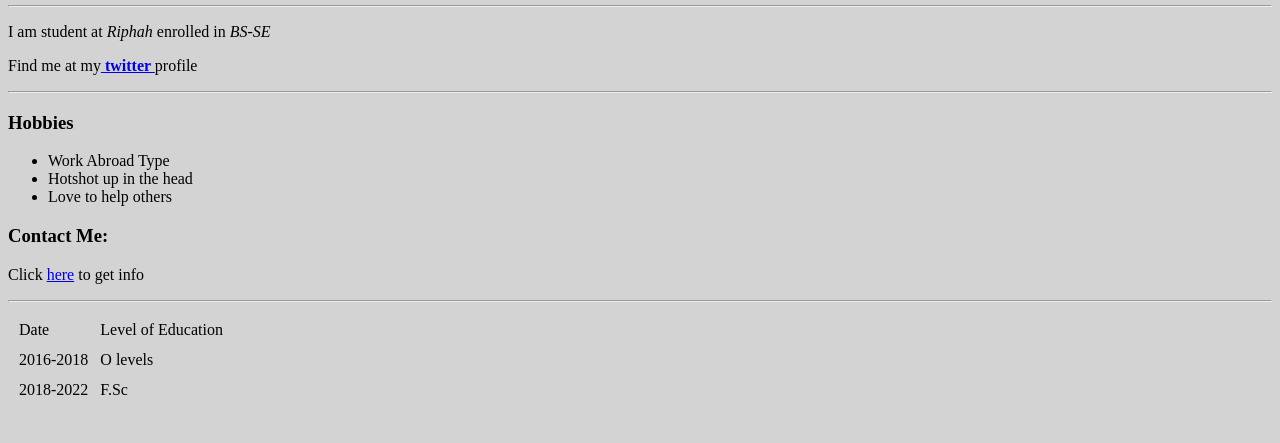
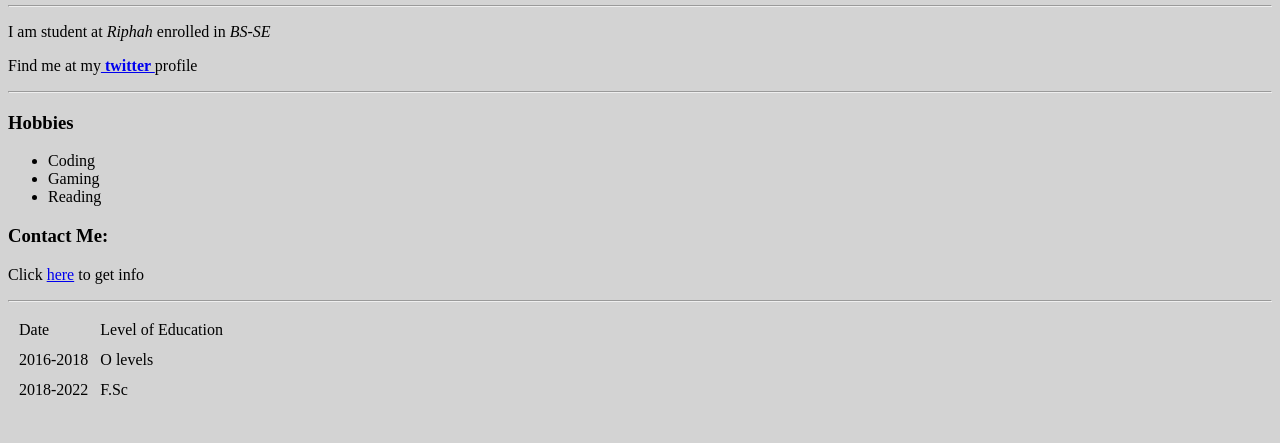
Before and after one commit to abdi677/cv, a plain HTML site: page index.html in a window 1280 px wide. Shown: the part 357-800 px from the top of the page. Drawn offline with Linux system fonts and the light colour scheme.

Commit message:
v1.1 index.html

```diff
--- a/index.html
+++ b/index.html
@@ -29,9 +29,9 @@
 <h3>Hobbies</h3>
     <body>
       <ul>
-        <li>Work Abroad Type</li>
-        <li>Hotshot up in the head</li>
-        <li>Love to help others</li>
+        <li>Coding</li>
+        <li>Gaming</li>
+        <li>Reading</li>
       </ul>
 
 
```
